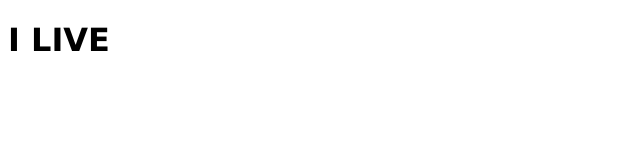
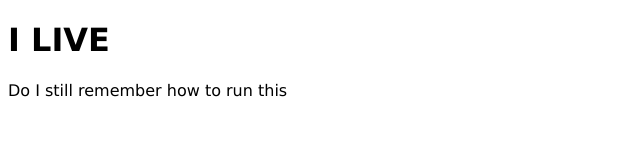
Before and after one commit to french-toast-64/french-toast-haustier, a website: page public/index.html in a window 1280 px wide. Shown: the whole page, without its empty margins (0-640 px from the left). Drawn offline with Linux system fonts and the light colour scheme.

Commit message:
Testing to see if I can still edit this

```diff
--- a/public/index.html
+++ b/public/index.html
@@ -8,5 +8,6 @@
   </head>
   <body>
     <h1>I LIVE</h1>
+    <p>Do I still remember how to run this</p>
   </body>
 </html>
```
